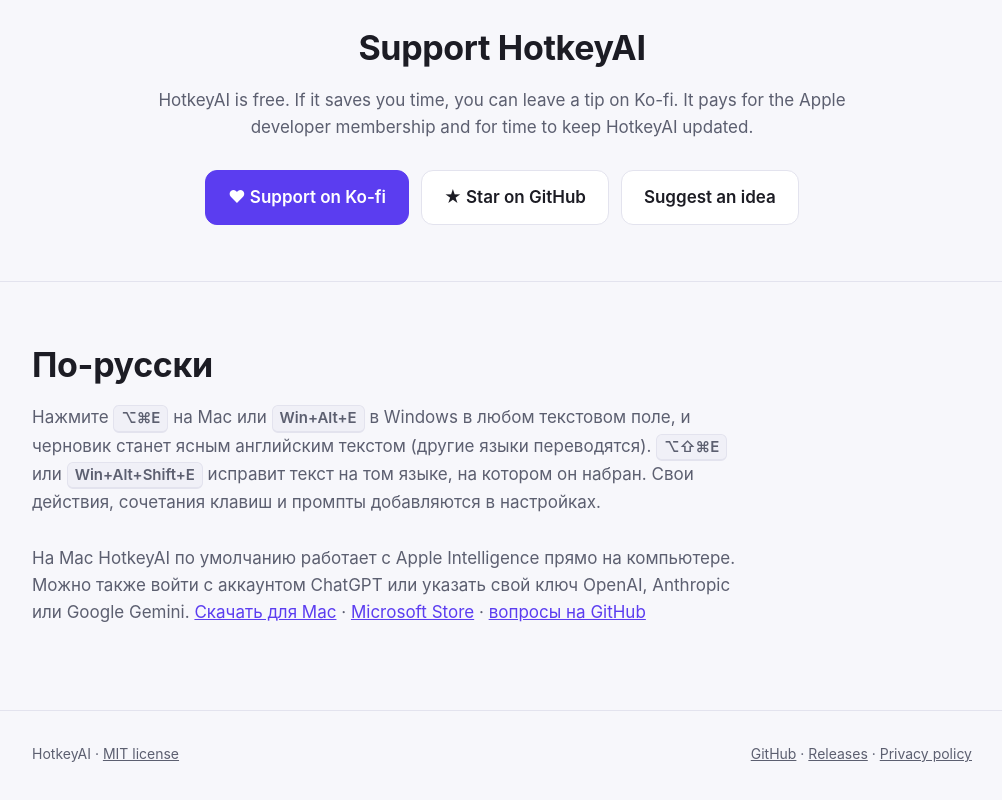
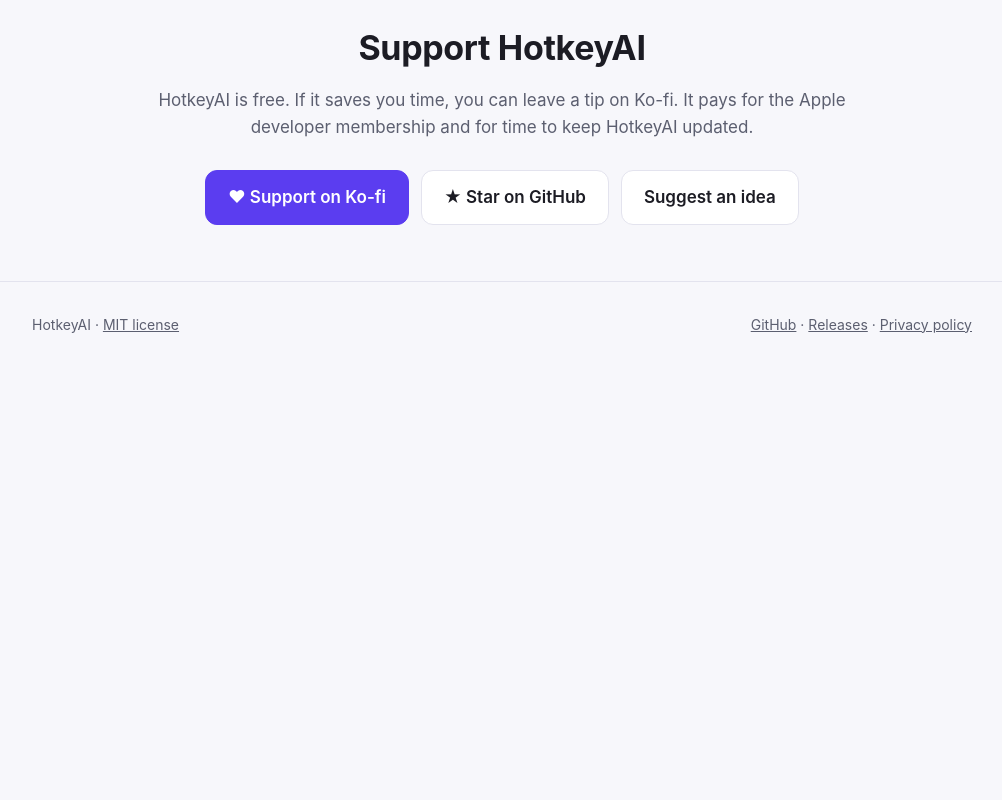
Before and after one commit to nauroman/HotkeyAI, a plain HTML site: page docs/index.html in a window 1280 px wide. Shown: the part 4507-5307 px from the top of the page, without its empty margins (138-1140 px from the left). After the commit the page ends 4891 px from the top, so only its background shows below. Drawn offline with Linux system fonts and the light colour scheme.

Commit message:
Keep the HotkeyAI page English-only
Removes the «По-русски» section. Nothing linked to it, and it had no CSS of its own.
The Russian sentence in the demo stays: it shows HotkeyAI translating into English.

Co-Authored-By: Claude Opus 5.5 <noreply@anthropic.com>

```diff
--- a/docs/index.html
+++ b/docs/index.html
@@ -304,14 +304,6 @@
       </div>
     </div>
   </section>
-
-  <section id="ru" lang="ru">
-    <div class="wrap">
-      <h2>По-русски</h2>
-      <p class="sub">Нажмите <kbd>⌥⌘E</kbd> на Mac или <kbd>Win+Alt+E</kbd> в Windows в любом текстовом поле, и черновик станет ясным английским текстом (другие языки переводятся). <kbd>⌥⇧⌘E</kbd> или <kbd>Win+Alt+Shift+E</kbd> исправит текст на том языке, на котором он набран. Свои действия, сочетания клавиш и промпты добавляются в настройках.</p>
-      <p class="sub">На Mac HotkeyAI по умолчанию работает с Apple Intelligence прямо на компьютере. Можно также войти с аккаунтом ChatGPT или указать свой ключ OpenAI, Anthropic или Google Gemini. <a href="https://github.com/nauroman/HotkeyAI/releases/download/v1.0/HotkeyAI-1.0.dmg">Скачать для Mac</a> · <a href="https://apps.microsoft.com/detail/9P6DQ3CCTWFX">Microsoft Store</a> · <a href="https://github.com/nauroman/HotkeyAI/issues">вопросы на GitHub</a></p>
-    </div>
-  </section>
 </main>
 
 <footer>
```
